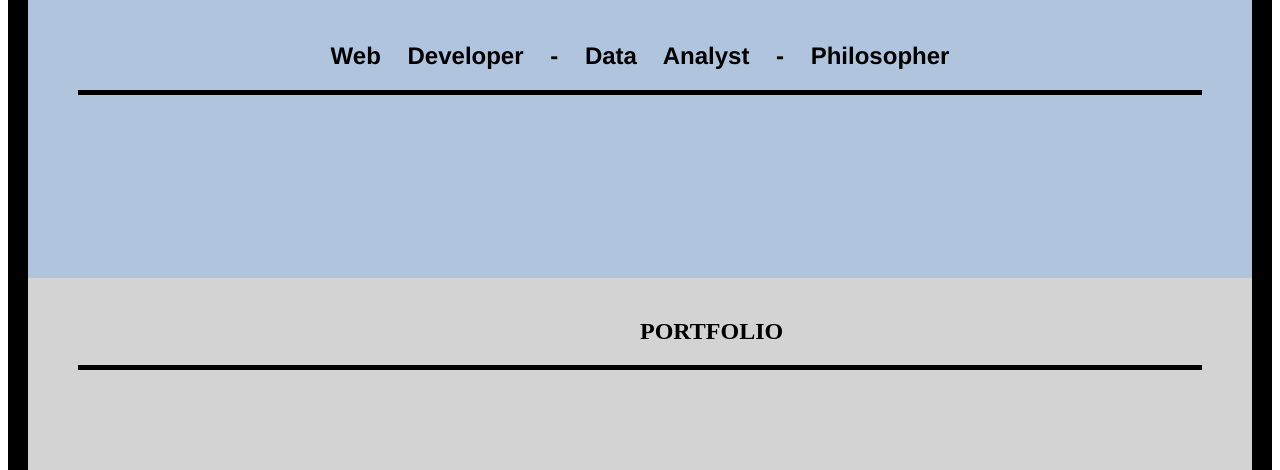
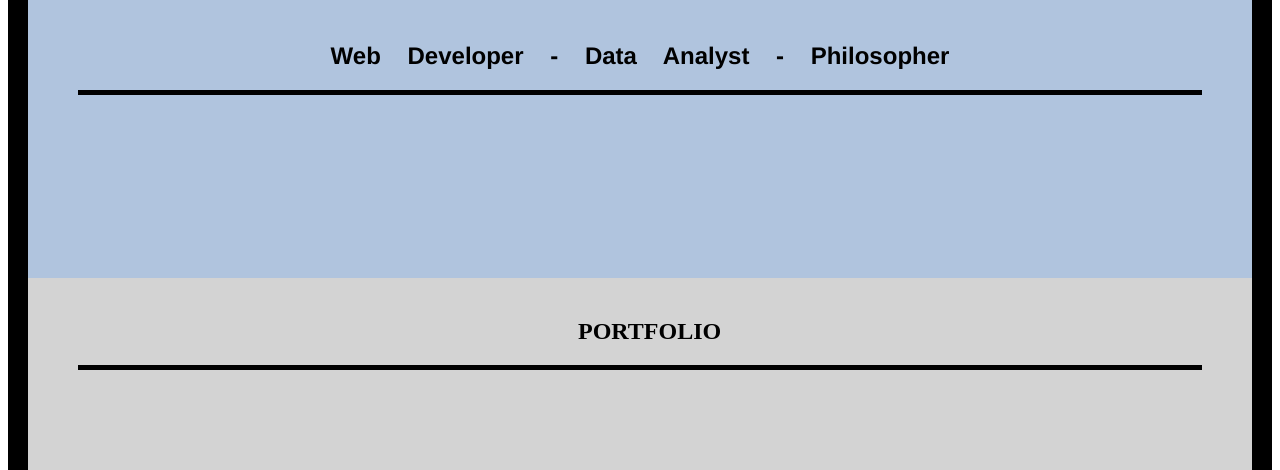
Before and after one commit to ChristopherSerody/ChristopherSerody.github.io, a plain HTML site: page index.html in a window 1280 px wide. Shown: the part 330-800 px from the top of the page. Drawn offline with Linux system fonts and the light colour scheme.

Commit message:
Changed alignment

```diff
--- a/style.css
+++ b/style.css
@@ -98,7 +98,7 @@ textarea {
 
 .p-header h2 {
   position: relative;
-  left: 50%;
+  left: 500px;
 }
 
 .image {
```
